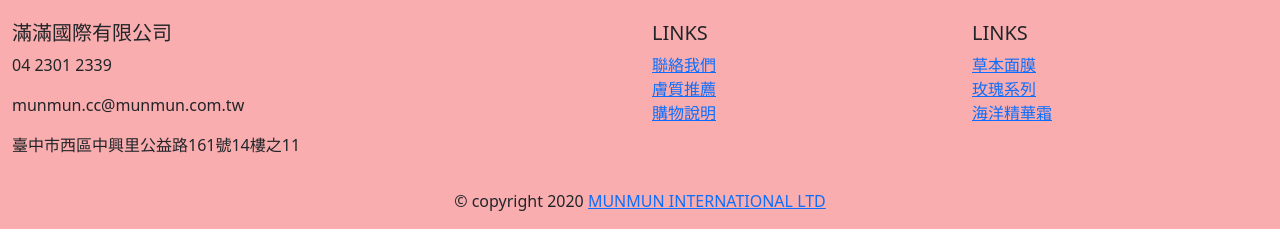
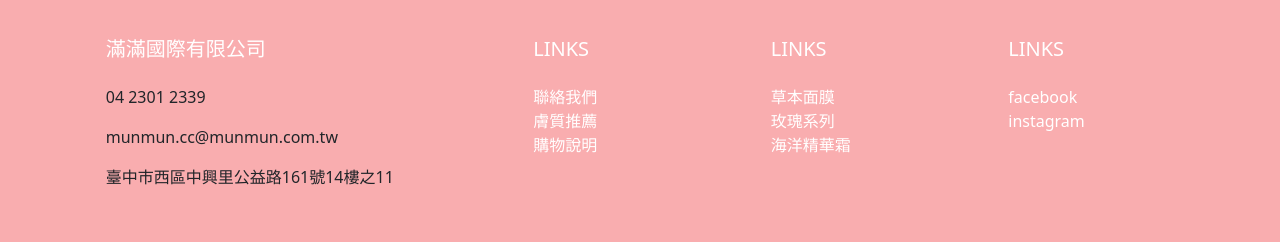
Before and after one commit to CI-YU/munmun, a plain HTML site: page index.html in a window 1280 px wide. Shown: the part 904-1146 px from the top of the page. Drawn offline with nearby package versions, Linux system fonts and the light colour scheme.

Commit message:
add footer

```diff
--- /dev/null
+++ b/content/css/index.css
@@ -0,0 +1,12 @@
+.page-footer {
+  background-color: #f9adaf;
+}
+
+.page-footer h5 {
+  color: #ffffff;
+}
+
+.page-footer a {
+  text-decoration: none;
+  color: #ffffff;
+}
--- a/index.html
+++ b/index.html
@@ -5,6 +5,7 @@
     <meta name="viewport" content="width=device-width, initial-scale=1.0" />
     <title>Munmun</title>
     <link rel="SHORTCUT ICON" href="./content/img/icon.ico" />
+    <link rel="stylesheet" href="./content/css/index.css">
     <link
       href="https://cdn.jsdelivr.net/npm/bootstrap@5.0.0-alpha3/dist/css/bootstrap.min.css"
       rel="stylesheet"
@@ -101,31 +102,31 @@
         <a href="#"><img src="./content/img/4.svg" alt="" /></a>
       </div> -->
     </div>
+
     <!-- Footer -->
-    <footer
-      class="page-footer font-small blue pt-4"
-      style="background-color: #F9ADAF"
-    >
+    <footer class="page-footer font-small stylish-color-dark pt-4">
       <!-- Footer Links -->
-      <div class="container-fluid text-center text-md-left">
+      <div class="container text-center text-md-left">
         <!-- Grid row -->
         <div class="row">
           <!-- Grid column -->
-          <div class="col-md-6 mt-md-0 mt-3">
+          <div class="col-md-4 mx-auto">
             <!-- Content -->
-            <h5 class="text-uppercase">滿滿國際有限公司</h5>
+            <h5 class="font-weight-bold text-uppercase mt-3 mb-4">
+              滿滿國際有限公司
+            </h5>
             <p>04 2301 2339</p>
             <p>munmun.cc@munmun.com.tw</p>
             <p>臺中市西區中興里公益路161號14樓之11</p>
           </div>
           <!-- Grid column -->
 
-          <hr class="clearfix w-100 d-md-none pb-3" />
+          <hr class="clearfix w-100 d-md-none" />
 
           <!-- Grid column -->
-          <div class="col-md-3 mb-md-0 mb-3">
+          <div class="col-md-2 mx-auto">
             <!-- Links -->
-            <h5 class="text-uppercase">Links</h5>
+            <h5 class="font-weight-bold text-uppercase mt-3 mb-4">Links</h5>
 
             <ul class="list-unstyled">
               <li>
@@ -141,10 +142,12 @@
           </div>
           <!-- Grid column -->
 
+          <hr class="clearfix w-100 d-md-none" />
+
           <!-- Grid column -->
-          <div class="col-md-3 mb-md-0 mb-3">
+          <div class="col-md-2 mx-auto">
             <!-- Links -->
-            <h5 class="text-uppercase">Links</h5>
+            <h5 class="font-weight-bold text-uppercase mt-3 mb-4">Links</h5>
 
             <ul class="list-unstyled">
               <li>
@@ -159,15 +162,63 @@
             </ul>
           </div>
           <!-- Grid column -->
+
+          <hr class="clearfix w-100 d-md-none" />
+
+          <!-- Grid column -->
+          <div class="col-md-2 mx-auto">
+            <!-- Links -->
+            <h5 class="font-weight-bold text-uppercase mt-3 mb-4">Links</h5>
+
+            <ul class="list-unstyled">
+              <li>
+                <a href="#!">facebook</a>
+              </li>
+              <li>
+                <a href="#!">instagram</a>
+              </li>
+            </ul>
+          </div>
+          <!-- Grid column -->
         </div>
         <!-- Grid row -->
       </div>
       <!-- Footer Links -->
 
+      <!-- Social buttons -->
+      <ul class="list-unstyled list-inline text-center">
+        <li class="list-inline-item">
+          <a class="btn-floating btn-fb mx-1">
+            <i class="fab fa-facebook-f"> </i>
+          </a>
+        </li>
+        <li class="list-inline-item">
+          <a class="btn-floating btn-tw mx-1">
+            <i class="fab fa-twitter"> </i>
+          </a>
+        </li>
+        <li class="list-inline-item">
+          <a class="btn-floating btn-gplus mx-1">
+            <i class="fab fa-google-plus-g"> </i>
+          </a>
+        </li>
+        <li class="list-inline-item">
+          <a class="btn-floating btn-li mx-1">
+            <i class="fab fa-linkedin-in"> </i>
+          </a>
+        </li>
+        <li class="list-inline-item">
+          <a class="btn-floating btn-dribbble mx-1">
+            <i class="fab fa-dribbble"> </i>
+          </a>
+        </li>
+      </ul>
+      <!-- Social buttons -->
+
       <!-- Copyright -->
       <div class="footer-copyright text-center py-3">
         © copyright 2020
-        <a href="#"> MUNMUN INTERNATIONAL LTD</a>
+        <a href="https://mdbootstrap.com/">MUNMUN INTERNATIONAL LTD</a>
       </div>
       <!-- Copyright -->
     </footer>
```
